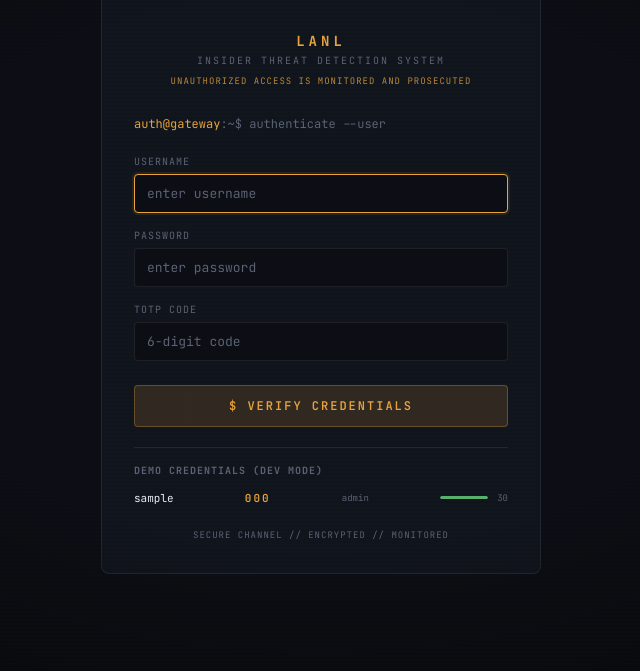
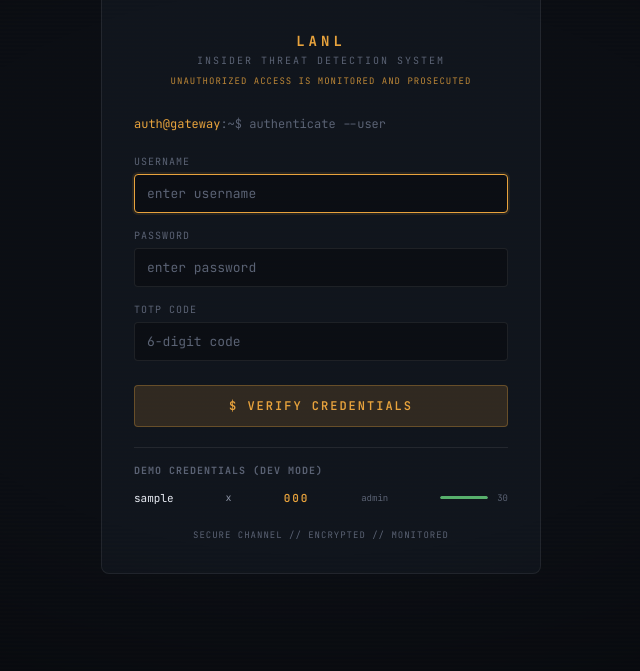
Before and after one commit to urvashiritu/MAJOR-PAIN-ATE-, a Flask app: template lanl-anomaly/live/templates/login.html in a window 1280 px wide. Shown: the part 129-800 px from the top of the page, without its empty margins (319-959 px from the left). Run offline with Flask 3, Linux system fonts and the light colour scheme; the template is opened without the code that fills it: most values are stand-ins (such as "Sample title", 1, 10 or a date in 2020); parts of the project's set-up code (start-up, migrations or seed data) failed here and were passed over.

Commit message:
login: show passwords inline in dev codes section

```diff
--- a/lanl-anomaly/live/app.py
+++ b/lanl-anomaly/live/app.py
@@ -77,12 +77,14 @@ def login():
     # Show current TOTP codes for demo users (dev mode)
     dev_codes = {}
     dev_roles = {}
+    dev_passwords = {}
     if os.environ.get('LANL_DEV'):
         for username in USERS:
             dev_codes[username] = get_current_code(username)
             dev_roles[username] = USERS[username]['role']
+            dev_passwords[username] = USERS[username]['password']
 
-    return render_template('login.html', error=error, dev_codes=dev_codes, dev_roles=dev_roles)
+    return render_template('login.html', error=error, dev_codes=dev_codes, dev_roles=dev_roles, dev_passwords=dev_passwords)
 
 
 @app.route('/logout')
--- a/lanl-anomaly/live/templates/login.html
+++ b/lanl-anomaly/live/templates/login.html
@@ -245,6 +245,12 @@
             letter-spacing: 2px;
         }
 
+        .dev-code-row .pw {
+            color: var(--ink-dim);
+            font-size: 10px;
+            letter-spacing: 0.5px;
+        }
+
         .dev-code-row .role {
             color: var(--ink-faint);
             font-size: 9px;
@@ -356,6 +362,7 @@
                 {% for username, code in dev_codes.items() %}
                 <div class="dev-code-row" data-user="{{ username }}">
                     <span class="name">{{ username }}</span>
+                    <span class="pw">{{ dev_passwords[username] }}</span>
                     <span class="code" data-code>{{ code }}</span>
                     <span class="role">{{ dev_roles[username] }}</span>
                     <div class="dev-code-timer">
```
